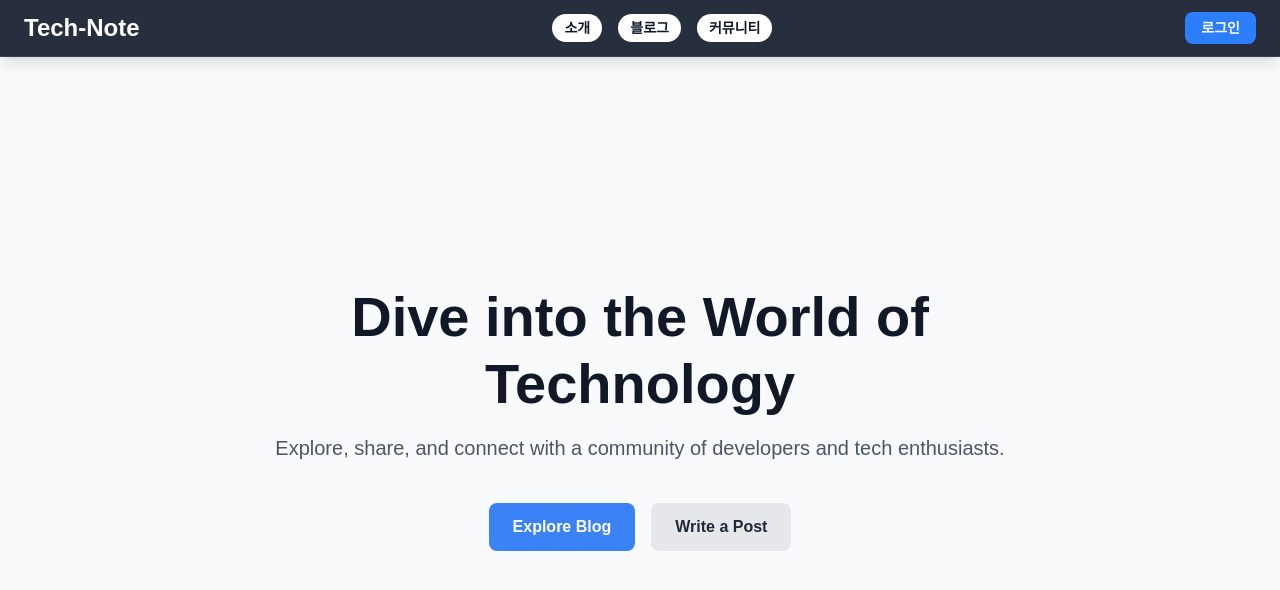
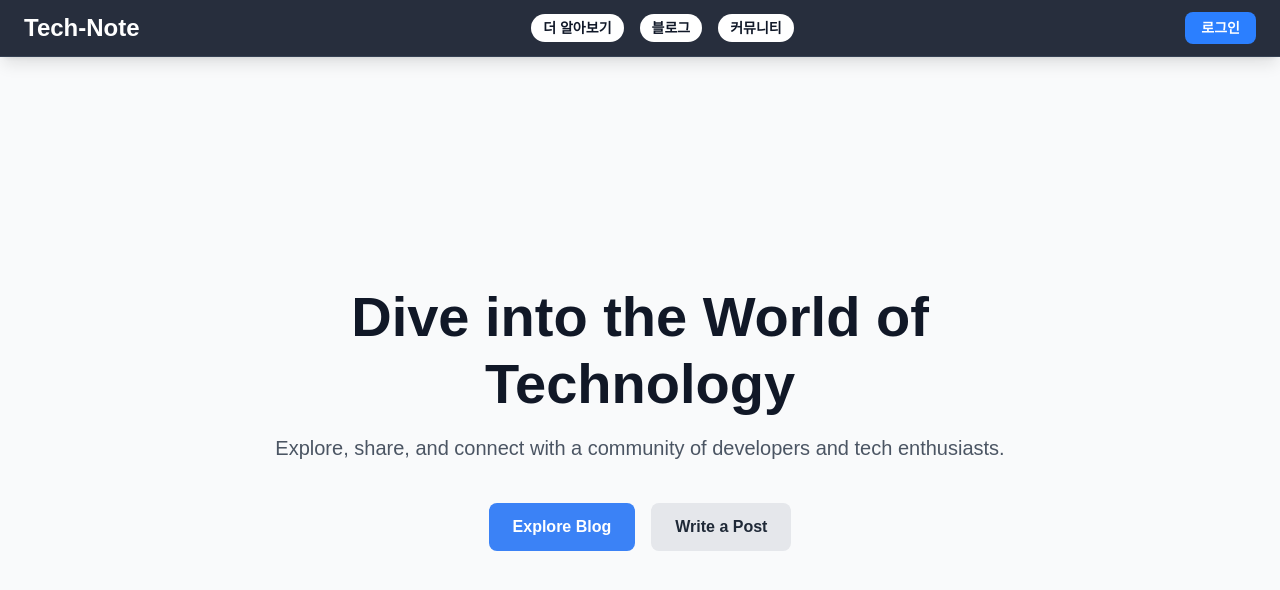
Before and after one commit to TechginusTG/Tech-Note, a Next.js app: page / in a window 1280 px wide. Shown: the top 590 px of the page. Built offline with nearby package versions, Linux system fonts and the light colour scheme; no server answers.

Commit message:
일단 버튼 추가

```diff
--- a/components/Header.tsx
+++ b/components/Header.tsx
@@ -4,10 +4,12 @@ import Link from "next/link";
 import { useAuth } from "@/app/auth-provider";
 import { useTranslation } from "react-i18next";
 import ClientOnly from "./ClientOnly";
+import { useState } from "react";
 
 const Header = () => {
   const { user, setUser, isLoading } = useAuth();
   const { t } = useTranslation();
+  const [isLearnMoreOpen, setLearnMoreOpen] = useState(false);
 
   const handleLogout = () => {
     // In a real app, you'd call your sign-out endpoint.
@@ -25,7 +27,22 @@ const Header = () => {
         </Link>
         <ClientOnly>
           <div className="hidden md:flex items-center space-x-4">
-            <Link href="/about" className="bg-white text-gray-900 py-1 px-3 rounded-full text-sm font-semibold hover:bg-gray-200 transition-colors">{t('about')}</Link>
+            <div
+              className="relative"
+              onMouseEnter={() => setLearnMoreOpen(true)}
+              onMouseLeave={() => setLearnMoreOpen(false)}
+            >
+              <button className="bg-white text-gray-900 py-1 px-3 rounded-full text-sm font-semibold hover:bg-gray-200 transition-colors">
+                {t('learn_more')}
+              </button>
+              {isLearnMoreOpen && (
+                <div className="absolute mt-2 w-48 bg-white rounded-md shadow-lg z-10">
+                  <div className="py-1">
+                    <Link href="/about" className="block px-4 py-2 text-sm text-gray-700 hover:bg-gray-100">{t('about')}</Link>
+                  </div>
+                </div>
+              )}
+            </div>
             <Link href="/blog" className="bg-white text-gray-900 py-1 px-3 rounded-full text-sm font-semibold hover:bg-gray-200 transition-colors">{t('blog')}</Link>
             <Link href="/community" className="bg-white text-gray-900 py-1 px-3 rounded-full text-sm font-semibold hover:bg-gray-200 transition-colors">{t('community')}</Link>
             {/* Add more links as needed */}
--- a/public/locales/en/common.json
+++ b/public/locales/en/common.json
@@ -13,5 +13,6 @@
   "content": "Content",
   "publish_post": "Publish Post",
   "category": "Category",
-  "enter_post_category": "Enter post category"
+  "enter_post_category": "Enter post category",
+  "learn_more": "Learn More"
 }
--- a/public/locales/ko/common.json
+++ b/public/locales/ko/common.json
@@ -16,5 +16,6 @@
   "editing_post_id": "{{id}}번 포스트 수정 중",
   "update_post": "포스트 업데이트",
   "category": "카테고리",
-  "enter_post_category": "포스트 카테고리를 입력하세요"
+  "enter_post_category": "포스트 카테고리를 입력하세요",
+  "learn_more": "더 알아보기"
 }
```
